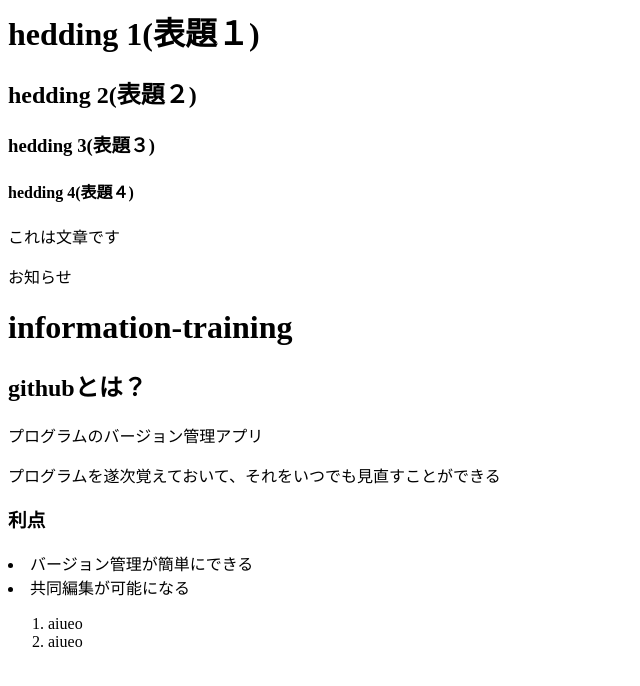
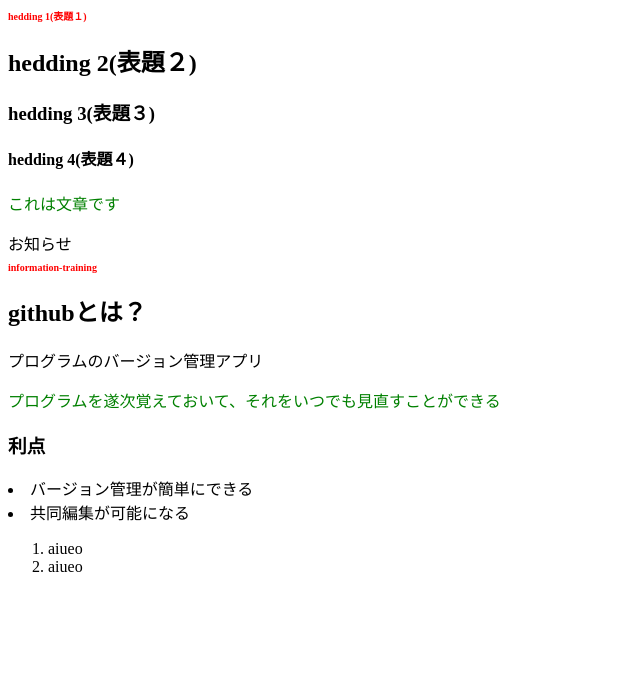
Before and after one commit to raruaaa/information-training, a plain HTML site: page index.html in a window 1280 px wide. Shown: the whole page, without its empty margins (0-640 px from the left). Drawn offline with Linux system fonts and the light colour scheme.

Commit message:
9月17日4時間目html,cssの練習

```diff
--- a/index.html
+++ b/index.html
@@ -1,3 +1,9 @@
+<!doctype html>
+<html>
+
+    <head>
+        <link rel="stylesheet" href="style.css" />
+    </head>
 <h1>hedding 1(表題１)</h1>
 <h2>hedding 2(表題２)</h2>
 <h3>hedding 3(表題３)</h3>
@@ -20,3 +26,4 @@
     <li>aiueo</li>
     <li>aiueo</li>
 </ol>
+</html>
--- /dev/null
+++ b/style.css
@@ -0,0 +1,8 @@
+h1 {
+    color:red;
+    font-size:10px;
+}
+
+p{
+     color:green;
+}
```
Also changed, not shown: 1 other file.
